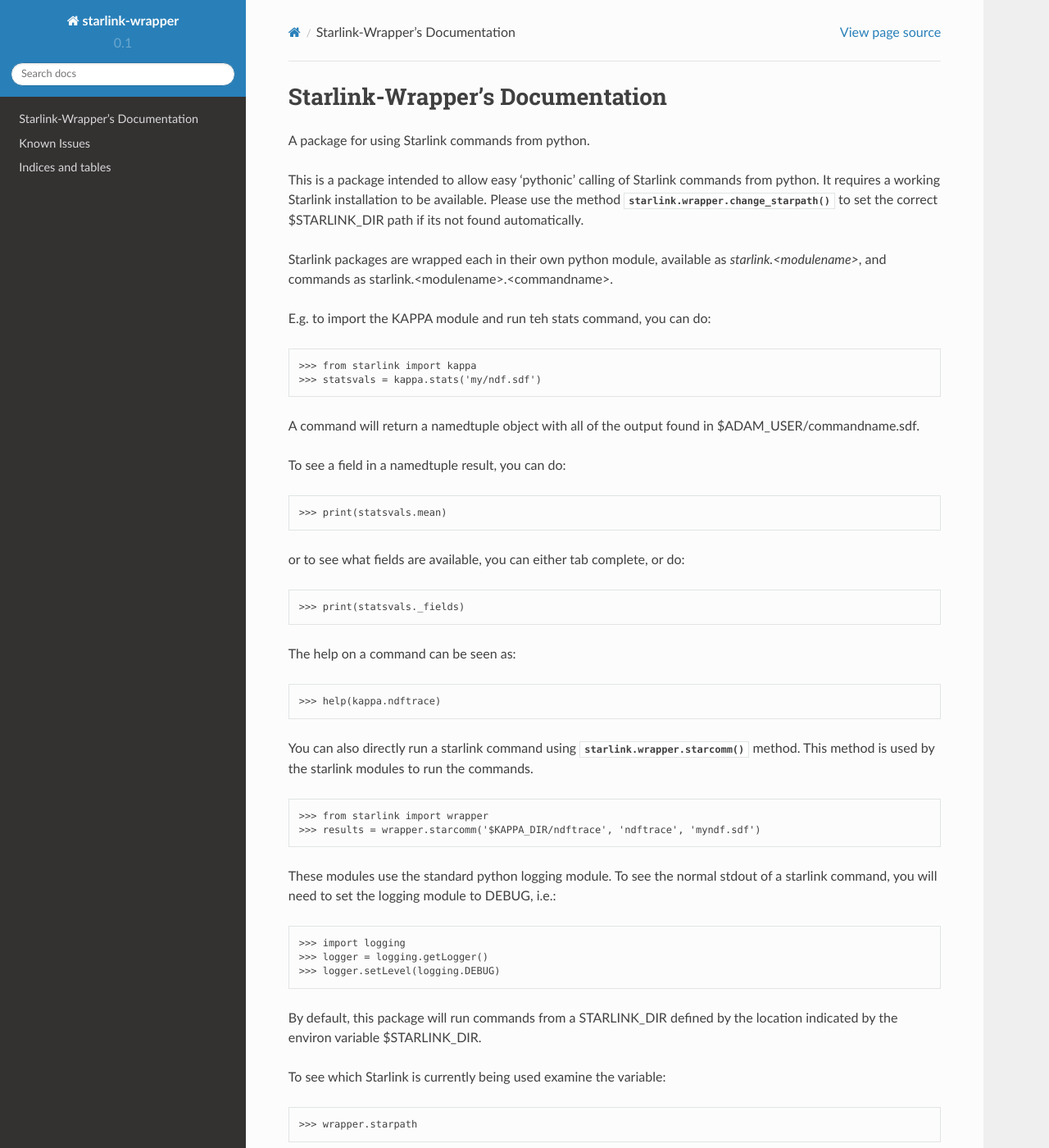
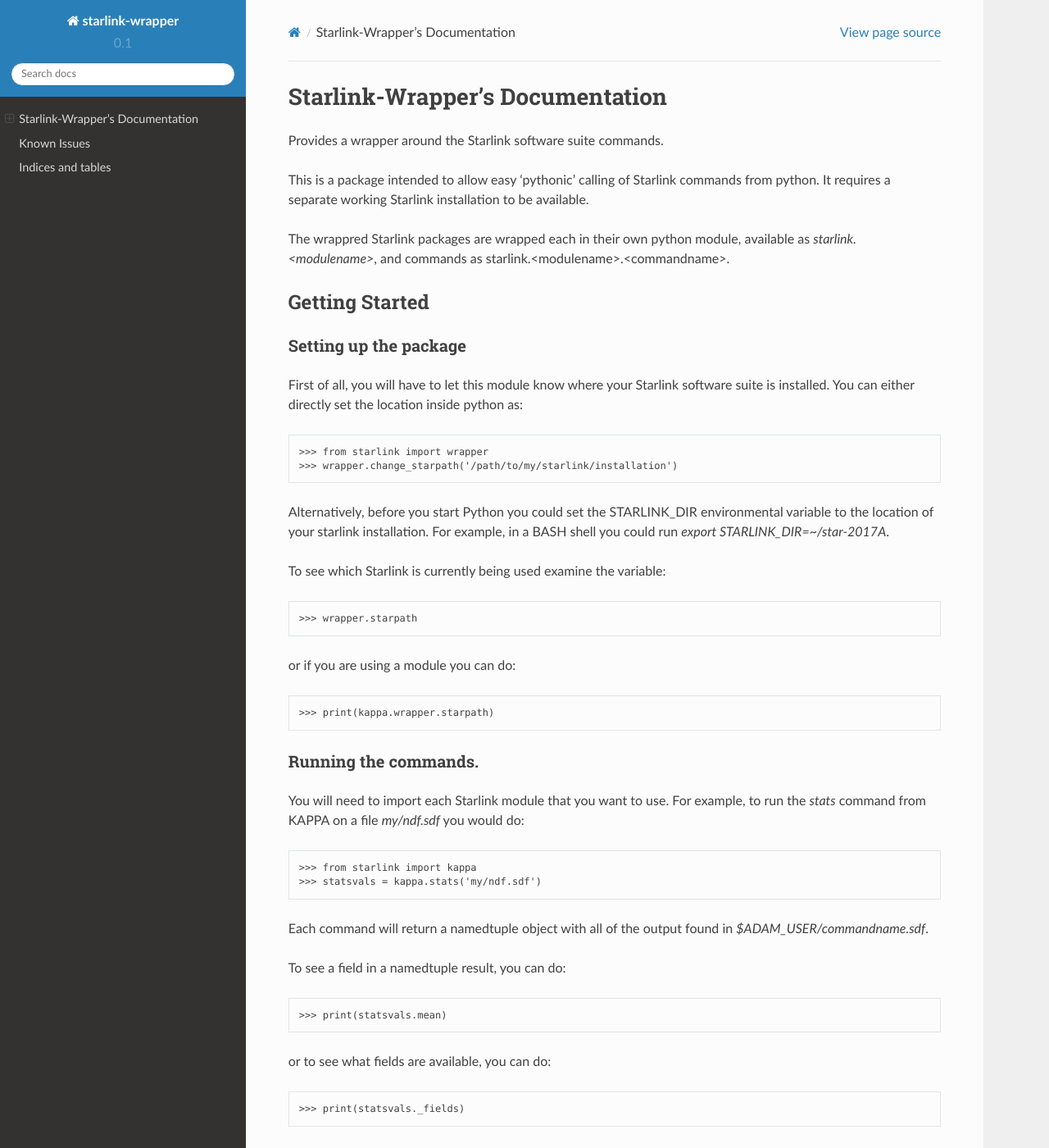
Before and after one commit to 2lambda123/starlink-pywrapper, a Sphinx documentation site: the page built from doc/index.rst, in a window 1280 px wide and 1400 px high. Shown: the whole window at 82% size. Built offline with Sphinx 7.4.7 and the Read the Docs theme 2.0.0, drawn with Linux system fonts in a browser that asks for light colours; some of the changed lines change nothing that is shown; some of the changed text lies outside the part shown.

Commit message:
docs: move index.rst info to README.rst
Use an include directive to still show the content at the start
of the sphinx docs.

```diff
--- /dev/null
+++ b/README.rst
@@ -0,0 +1,112 @@
+.. inclusion-marker-do-not-remove
+Provides a wrapper around the Starlink software suite commands.
+
+This is a package intended to allow easy 'pythonic' calling of
+Starlink commands from python. It requires a separate working Starlink
+installation to be available.
+
+The wrappred Starlink packages are wrapped each in their own python module,
+available as `starlink.<modulename>`, and commands as
+starlink.<modulename>.<commandname>.
+
+Getting Started
+***************
+
+
+Setting up the package
+----------------------
+
+First of all, you will have to let this module know where your Starlink software suite is installed. You can either directly set the location inside python as:
+
+>>> from starlink import wrapper
+>>> wrapper.change_starpath('/path/to/my/starlink/installation')
+
+Alternatively, before you start Python you could set the STARLINK_DIR
+environmental variable to the location of your starlink
+installation. For example, in a BASH shell you could run `export
+STARLINK_DIR=~/star-2017A`.
+
+
+To see which Starlink is currently being used examine the variable:
+
+>>> wrapper.starpath
+
+or if you are using a module you can do:
+
+>>> print(kappa.wrapper.starpath)
+
+
+Running the commands.
+---------------------
+
+You will need to import each Starlink module that you want to use. For example, to run the `stats` command from KAPPA on a file `my/ndf.sdf` you would do:
+
+>>> from starlink import kappa
+>>> statsvals = kappa.stats('my/ndf.sdf')
+
+Each command will return a namedtuple object with all of the output found
+in `$ADAM_USER/commandname.sdf`.
+
+To see a field in a namedtuple result, you can do:
+
+>>> print(statsvals.mean)
+
+or to see what fields are available, you can do:
+
+>>> print(statsvals._fields)
+
+(Or inside an ipython terminal session or jupyter notebook you can tab
+complete to see the list of available fields.)
+
+Getting help on commands.
+*************************
+
+
+This package includes docstrings for each command, summarising the command and its arguments and keywords. This can be seen in the normal python way, e.g.
+
+>>> help(kappa.ndftrace)
+
+
+
+You can also directly run a starlink command using
+:meth:`starlink.wrapper.starcomm` method. This method is used by the starlink
+modules to run the commands.
+
+>>> from starlink import wrapper
+>>> results = wrapper.starcomm('$KAPPA_DIR/ndftrace', 'ndftrace', 'myndf.sdf')
+
+
+
+These modules use the standard python logging module. To see the normal
+stdout of a starlink command, you will need to set the logging module
+to DEBUG, i.e.:
+
+>>> import logging
+>>> logger = logging.getLogger()
+>>> logger.setLevel(logging.DEBUG)
+
+
+
+This package uses subprocess.Popen to wrap the Starlink command calls,
+and sets up the necessary environmental variables itself. It uses the
+Starlink module to access the output data written into
+$ADAM_USER/commandname.sdf and return it to the user.
+
+It uses a local, temporary $ADAM_USER created in the current working
+directory and deleted on exit.
+
+Known Issues
+============
+
+1. When calling Starlink commands that are really python scripts, such
+as :meth:`starlink.smurf.jsasplit`, the module will not raise a proper error
+. Please ensure you can see the DEBUG info to identify problems.
+(This can be fixed if the scripts raise an exit code on error).
+
+2. If running a command (such as :meth:`starlink.kappa.display` that launches a
+GWM xwindow, the command will hang until you close the window. (DSB's
+starutil.py module in SMURF has a solution to this already).
+
+3. Also with GWM windows: these are missing the row of buttons along
+the bottom, unless the python call reuses an existing xw launched
+directly from Starlink. It is not known why.
--- a/doc/index.rst
+++ b/doc/index.rst
@@ -1,100 +1,8 @@
 Starlink-Wrapper's Documentation
 =================================
 
-A package for using Starlink commands from python.
-
-This is a package intended to allow easy 'pythonic' calling of
-Starlink commands from python. It requires a working Starlink
-installation to be available. Please use the method
-:meth:`starlink.wrapper.change_starpath` to set the correct $STARLINK_DIR path
-if its not found automatically.
-
-Starlink packages are wrapped each in their own python module,
-available as `starlink.<modulename>`, and commands as
-starlink.<modulename>.<commandname>.
-
-E.g. to import the KAPPA module and run teh stats command, you can do:
-
->>> from starlink import kappa
->>> statsvals = kappa.stats('my/ndf.sdf')
-
-A command will return a namedtuple object with all of the output found
-in $ADAM_USER/commandname.sdf.
-
-To see a field in a namedtuple result, you can do:
-
->>> print(statsvals.mean)
-
-or to see what fields are available, you can either tab complete, or
-do:
-
->>> print(statsvals._fields)
-
-The help on a command can be seen as:
-
->>> help(kappa.ndftrace)
-
-
-
-You can also directly run a starlink command using
-:meth:`starlink.wrapper.starcomm` method. This method is used by the starlink
-modules to run the commands.
-
->>> from starlink import wrapper
->>> results = wrapper.starcomm('$KAPPA_DIR/ndftrace', 'ndftrace', 'myndf.sdf')
-
-
-These modules use the standard python logging module. To see the normal
-stdout of a starlink command, you will need to set the logging module
-to DEBUG, i.e.:
-
->>> import logging
->>> logger = logging.getLogger()
->>> logger.setLevel(logging.DEBUG)
-
-
-By default, this package will run commands from a STARLINK_DIR defined
-by the location indicated by the environ variable $STARLINK_DIR.
-
-To see which Starlink is currently being used examine the variable:
-
->>> wrapper.starpath
-
-or if you are using a module you can do:
-
->>> print(kappa.wrapper.starpath)
-
-To change the Starlink path, or set it up if none is automatically
-found, use the method :meth:`starlink.change_starpath`, as e.g.:
-
->>> from starlink import wrapper
->>> wrapper.change_starpath('~/star-2015B')
-
-
-This package uses subprocess.Popen to wrap the Starlink command calls,
-and sets up the necessary environmental variables itself. It uses the
-Starlink module to access the output data written into
-$ADAM_USER/commandname.sdf and return it to the user.
-
-It uses a local, temporary $ADAM_USER created in the current working
-directory and deleted on exit.
-
-Known Issues
-============
-
-1. When calling Starlink commands that are really python scripts, such
-as :meth:`starlink.smurf.jsasplit`, the module will not raise a proper error
-. Please ensure you can see the DEBUG info to identify problems.
-(This can be fixed if the scripts raise an exit code on error).
-
-2. If running a command (such as :meth:`starlink.kappa.display` that launches a
-GWM xwindow, the command will hang until you close the window. (DSB's
-starutil.py module in SMURF has a solution to this already).
-
-3. Also with GWM windows: these are missing the row of buttons along
-the bottom, unless the python call reuses an existing xw launched
-directly from Starlink. It is not known why.
-
+.. include:: ../README.rst
+  :start-after: inclusion-marker-do-not-remove
 
 Contents:
 
```
